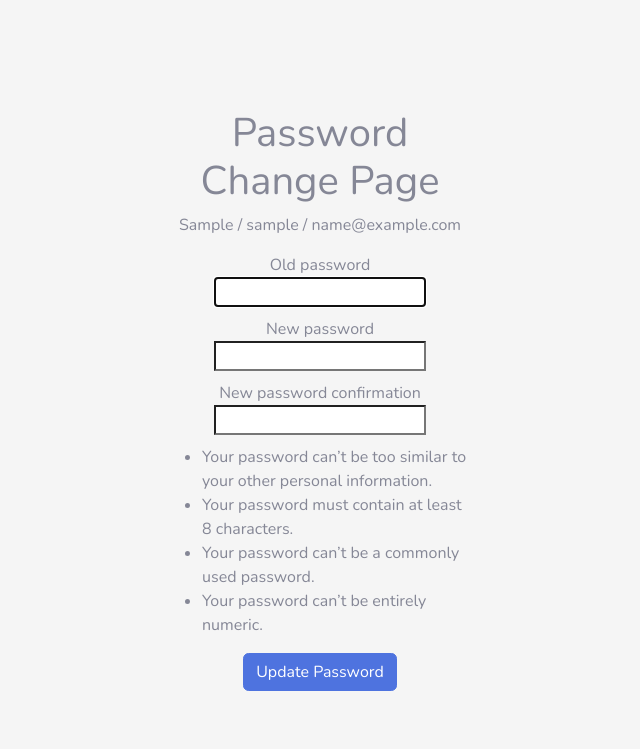
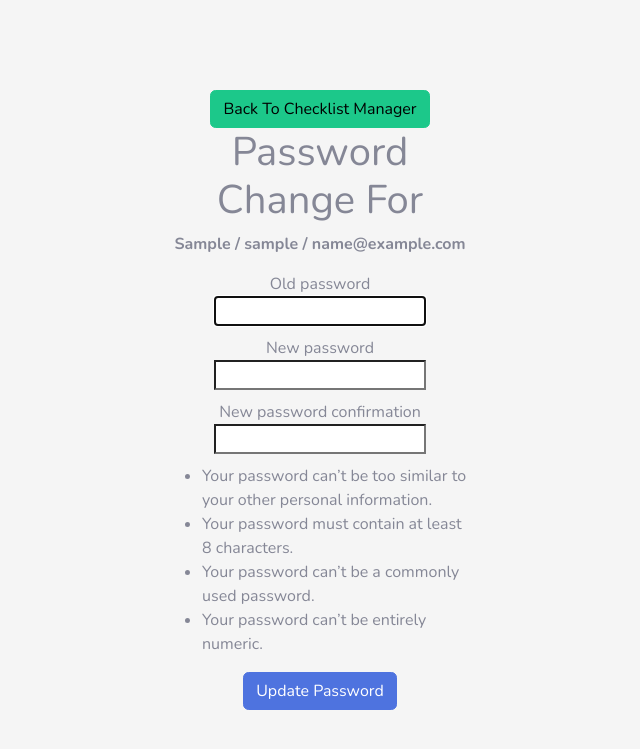
Before and after one commit to my443/brighterchecklist, a Django app: page /customer/password/ in a window 1280 px wide. Shown: the top 749 px of the page, without its empty margins (320-960 px from the left). Run offline with Django 4.2, Linux system fonts and the light colour scheme; the visitor is signed in with stand-in values (Sample User, id 1); parts of the project's set-up code (start-up, migrations or seed data) failed here and were passed over; some libraries are stand-ins or nearby versions.

Commit message:
Added change password functionality. Issue #5

```diff
--- a/brighterchecklist/customers/views_change_password.py
+++ b/brighterchecklist/customers/views_change_password.py
@@ -2,8 +2,15 @@ from django.shortcuts import render
 from django.contrib.auth.forms import PasswordChangeForm
 from django.contrib.auth import update_session_auth_hash
 from django.shortcuts import redirect
+from django.contrib.auth.decorators import login_required
 
 # https://www.programcreek.com/python/example/50650/django.contrib.auth.forms.PasswordChangeForm
+
+## TODO - Add @login_required decorator
+## TODO - Put this link somewhere useful.
+## TODO - Move the template to the registration template folder.
+
+@login_required
 def change_password(request):
     """View function for the user profile, profile.html."""
     # Get the current user's user object
@@ -25,7 +32,7 @@ def change_password(request):
     else:
         form = PasswordChangeForm(request.user)
 
-    return render(request, 'customers/password_change.html', {
+    return render(request, 'registration/password_change.html', {
         'form': form,
         'user': request.user,
         # 'current_user': current_user_name,
--- a/brighterchecklist/templates/base.html
+++ b/brighterchecklist/templates/base.html
@@ -72,6 +72,7 @@
                     <li class="nav-item"><a class="nav-link active" href="/manager/"><i class="fas fa-tachometer-alt"></i><span>Checklist Templates</span></a></li>
                     <li class="nav-item"><a class="nav-link" href="{% url 'list_assigned_checklists' %}"><i class="fa fa-users" style="font-size: 13px;"></i><span>Assigned Checklists</span></a></li>
                     <li class="nav-item"><a class="nav-link" data-toggle="modal" data-target="#featureNotAvailableModal" href="reports.html"><i class="fas fa-table"></i><span>Reports</span></a></li>
+                    <li class="nav-item"><a class="nav-link" href="{% url 'change_password' %}"><i class="fa fa-key"></i><span>Change Password</span></a></li>
                     <li class="nav-item"><a class="nav-link" href="/logout/"><i class="fas fa-sign-out-alt"></i><span>Logout</span></a></li>
 
                 </ul>
--- a/brighterchecklist/templates/customers/password_change.html
+++ b/brighterchecklist/templates/registration/password_change.html
@@ -28,8 +28,11 @@
 <main class="form-signin">
 <form action="" method="post">
     <div>
-<h1>Password Change Page</h1>
-<p>{{ user.first_name }} / {{ user.username }} / {{ user.email }}</p>
+        <a class="btn btn-success text-center" href="{% url 'manager' %}">Back To Checklist Manager</a>
+    </div>
+    <div>
+<h1>Password Change For</h1>
+<p><b>{{ user.first_name }} / {{ user.username }} / {{ user.email }}</b></p>
     </div>
     {% csrf_token %}
     <div>
```
